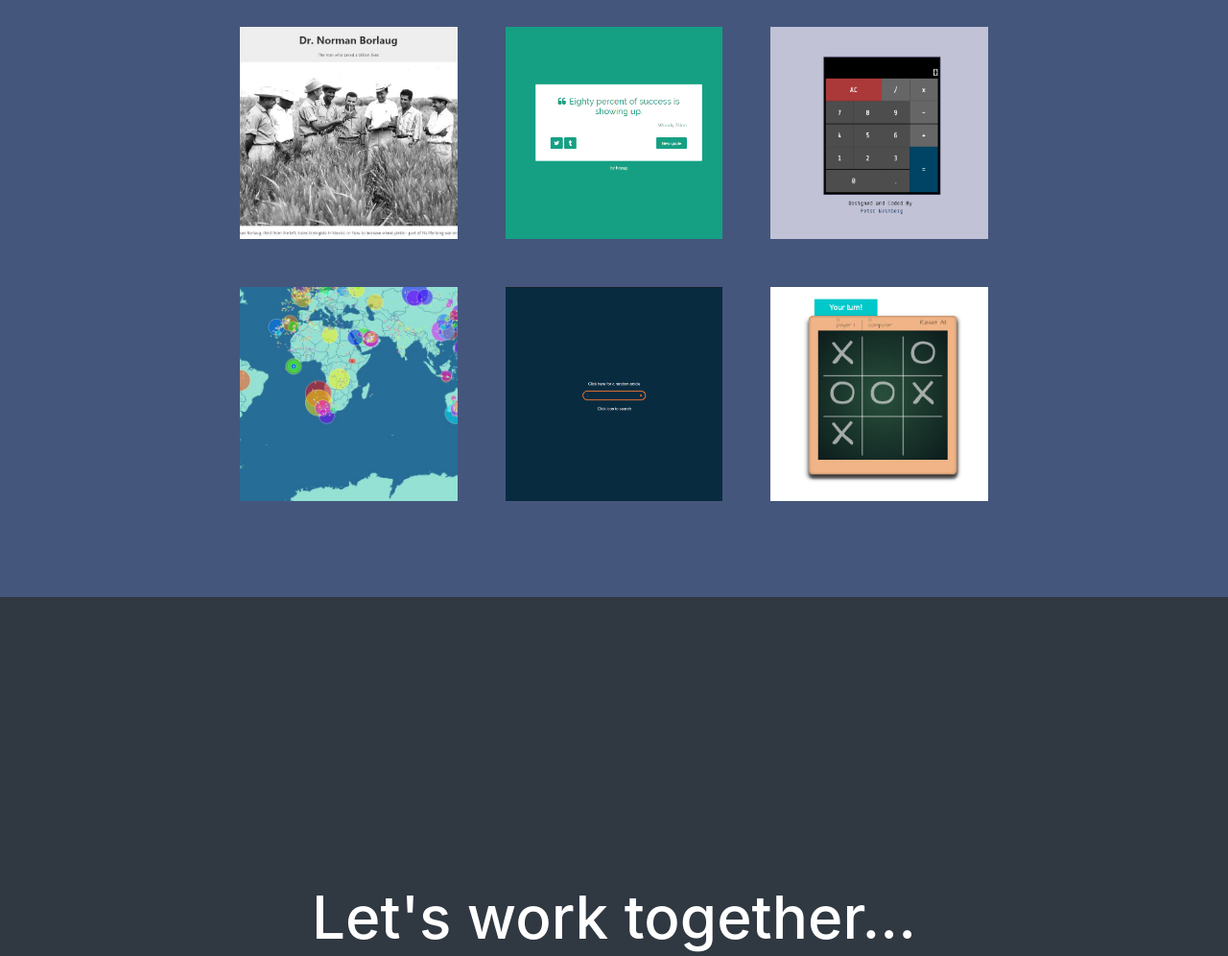
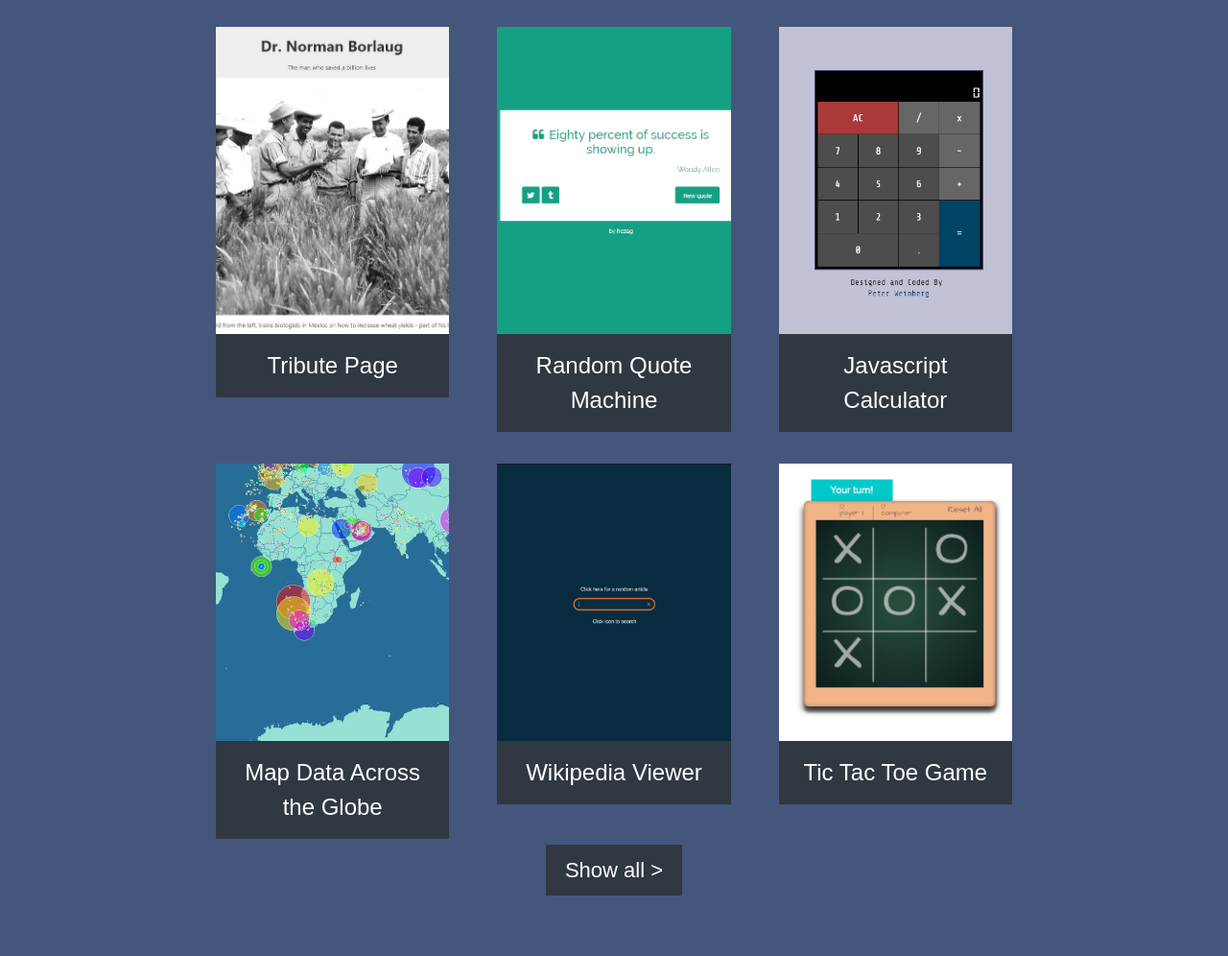
Before and after one commit to KamyabT/Personal-Portfolio-Webpage, a plain HTML site: page index.html in a window 1280 px wide. Shown: the part 1006-2002 px from the top of the page at 96% size. Drawn offline with Linux system fonts and the light colour scheme.

Commit message:
100% finished with a little different with source Design (Not Responsive)

```diff
--- a/index.html
+++ b/index.html
@@ -24,25 +24,52 @@
         <h2 class="SampleWorksTitle">These are some of my projects</h2>
         <div class="portfolioRow">
             <div class="portfolioColumn">
-                <a href=""><img src="tribute.jpg"></a>
+                <a href="https://codepen.io/freeCodeCamp/full/zNqgVx"><img src="tribute.jpg">
+                    <p class="projectsName">
+                        Tribute Page
+                    </p>
+                </a>
             </div>
             <div class="portfolioColumn">
-                <a href=""><img src="random-quote-machine.png"></a>
+                <a href="https://codepen.io/freeCodeCamp/full/qRZeGZ"><img src="random-quote-machine.png">
+                    <p class="projectsName">
+                        Random Quote Machine
+                    </p>
+                </a>
             </div>
             <div class="portfolioColumn">
-                <a href=""><img src="calc.png"></a>
+                <a href="https://codepen.io/freeCodeCamp/full/wgGVVX"><img src="calc.png">
+                    <p class="projectsName">
+                        Javascript Calculator
+                    </p>
+                </a>
             </div>
         </div>
         <div class="portfolioRow">
             <div class="portfolioColumn">
-                <a href=""><img src="map.jpg"></a>
+                <a href="https://codepen.io/freeCodeCamp/full/mVEJag"><img src="map.jpg">
+                    <p class="projectsName">
+                        Map Data Across the Globe
+                    </p>
+                </a>
             </div>
             <div class="portfolioColumn">
-                <a href=""><img src="wiki.png"></a>
+                <a href="https://codepen.io/freeCodeCamp/full/wGqEga"><img src="wiki.png">
+                    <p class="projectsName">
+                        Wikipedia Viewer
+                    </p>
+                </a>
             </div>
             <div class="portfolioColumn">
-                <a href=""><img src="tiktak.png"></a>
+                <a href="https://codepen.io/freeCodeCamp/full/KzXQgy"><img src="tiktak.png">
+                    <p class="projectsName">
+                        Tic Tac Toe Game
+                    </p>
+                </a>
             </div>
+        </div>
+        <div class="moreSample">
+            <p class="moreSampleButton">Show all ></p>
         </div>
     </section>
     <section id="Contact" class="contactSection">
@@ -55,9 +82,11 @@
             <a href="google.com"><i class="fas fa-at iconsDesign"></i>Send a mail</a>
             <a href="yahoo.com"><i class="fas fa-mobile-alt iconsDesign"></i>Call me</a>
         </div>
-        <footer></footer>
     </section>
-
+    <footer class="footerDesign">
+        <p>**This is just a fake portfolio. All the projects and contact details given are not real.</p>
+        <p>© Created for freeCodeCamp </p>
+    </footer>
     <script src="bootstrap.bundle.min.js"></script>
 </body>
 </html>
--- a/style.scss
+++ b/style.scss
@@ -4,7 +4,7 @@ $third-color: #303841;
 $bodyFont-family: 'Poppins', sans-serif;
 $headlines-font-family : 'Raleway', sans-serif;
 $primary-fontWeight: (
-    "regular": 200,
+    "regular": 300,
     "medium" : 400,
     "little-bold": 500,
     "bold" : 900
@@ -121,19 +121,58 @@ h1 ,h2 ,h3 ,h4 ,h5 ,h6 {
 
 .portfolioColumn {
     padding: 25px;
-    width: calc((100% - 400px) / 3);
+    width: calc((100% - 350px) / 3);
+    margin-bottom: 50px;
+    a {
+        text-decoration: none !important;
+    }
 }
+
 
 .portfolioColumn img {
     width: 100%;
-    height: 100%;
+    height: 90%;
     object-fit: cover;
 }
 
 
+.projectsName {
+    text-align: center;
+    font-family: $bodyFont-family;
+    font-size: 24px;
+    padding: 15px 15px;
+    color: white;
+    background-color: $third-color;
+
+}
+
+.moreSample {
+    display: flex;
+    justify-content: center;
+    text-align: center;
+}
 
 
+.moreSampleButton {
+    font-family: $bodyFont-family;
+    background-color: $third-color;
+    padding: 10px 20px;
+    font-weight: map-get($primary-fontWeight , little-bold);
+    font-size: 22px;
+    color: white;
+    &:hover{
+        background-color: $secondary-color;
+        transition: 0.3s;
+    }
+}
 
+// .moreSampleButton {
+//     display: inline;
+//     justify-content: center;
+//     margin: auto;
+//     text-align: center;
+//     background-color: $third-color;
+// }
 
 
 
@@ -186,3 +225,21 @@ h1 ,h2 ,h3 ,h4 ,h5 ,h6 {
     margin-right: 5px;
     font-size: 25px;
 }
+
+
+
+/*********************footer********************/
+
+.footerDesign {
+    display: flex;
+    justify-content: space-around;
+    border-top: 4px solid $secondary-color;
+    background-color: $third-color;
+    p {
+        font-family: $bodyFont-family;
+        font-weight: map-get($primary-fontWeight, regular);
+        color: white;
+        margin: 20px;
+        font-size: 18px;
+    }
+}
```
Also changed, not shown: style.css, 1 other file.
